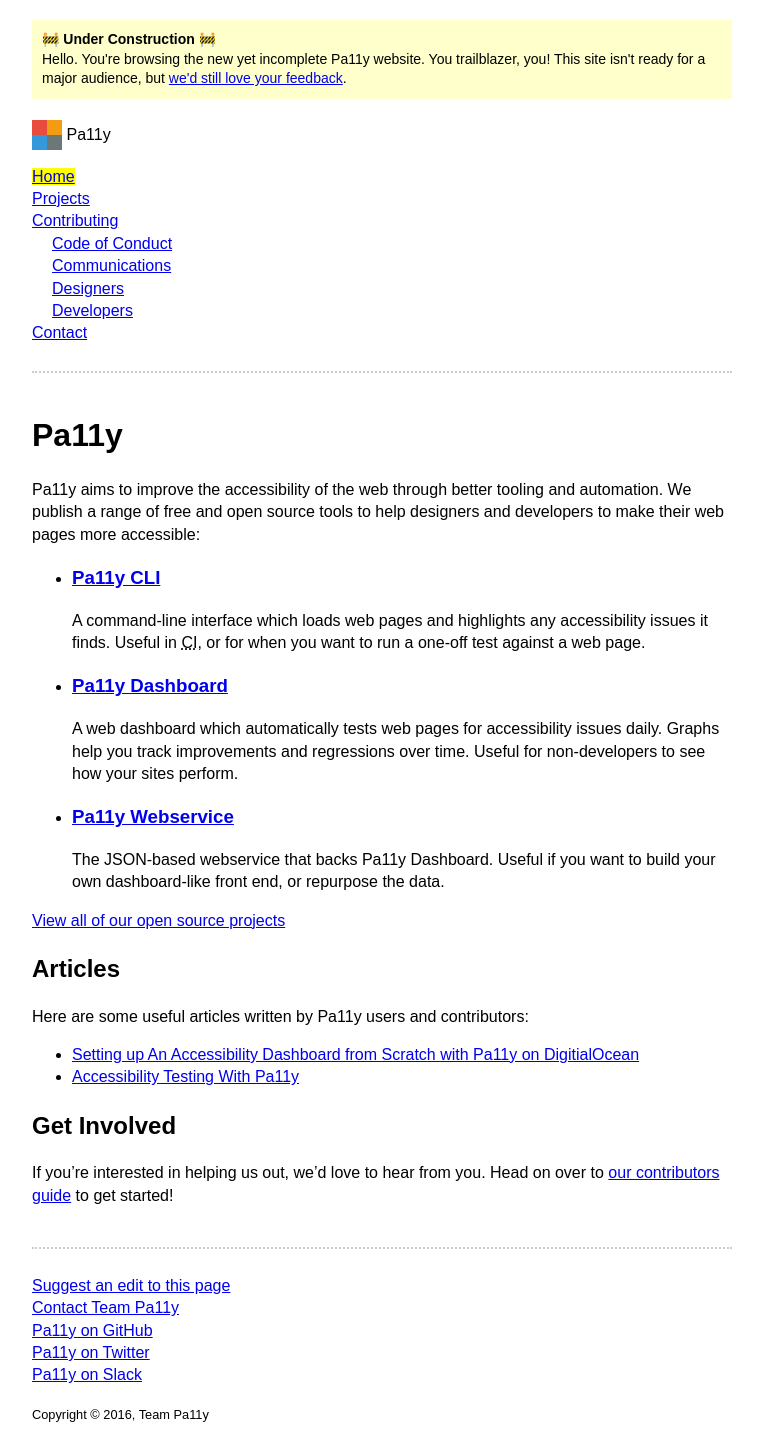
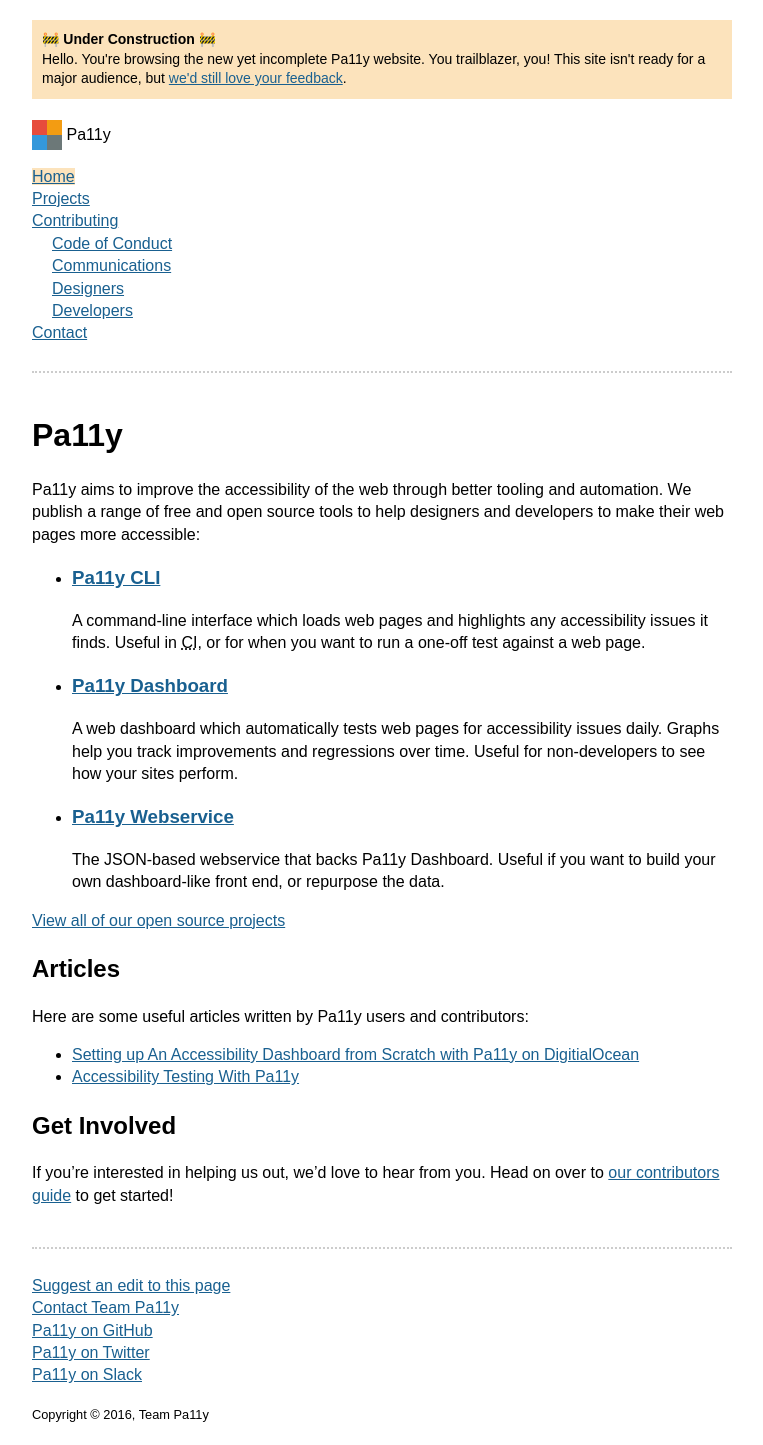
Before and after one commit to pa11y/pa11y.github.io, a Jekyll site: the page built from pages/home.md, in a window 1280 px wide. Shown: the whole page, without its empty margins (258-1021 px from the left). Built offline with Jekyll 4.4.1, drawn with Linux system fonts in a browser that asks for light colours; emoji names are drawn with the system emoji font.

Commit message:
Add a few silly style tweaks

```diff
--- a/asset/style/site.scss
+++ b/asset/style/site.scss
@@ -7,12 +7,39 @@
 
 @import "vendor/normalize";
 
+
+// Config
+// ------
+
+$c-blue: #3498db;
+$c-blue-dark: darken($c-blue, 20%);
+
+$c-grey: #6c7878;
+
+$c-purple: #8a34db;
+$c-purple-dark: darken($c-purple, 20%);
+
+$c-red: #e74c3c;
+
+$c-yellow: #f39c12;
+$c-yellow-light: lighten($c-yellow, 35%);
+
+
+// Site Styles
+// -----------
+
 // Type tweaks just for better reading
 body {
 	line-height: 1.4;
 }
 pre {
 	overflow: auto;
+}
+a {
+	color: $c-blue-dark;
+}
+a:visited {
+	color: $c-purple-dark;
 }
 
 // Page width/positioning
@@ -26,7 +53,7 @@ pre {
 .construction-notice {
 	margin-bottom: 20px;
 	padding: 10px;
-	background-color: #ffc;
+	background-color: $c-yellow-light;
 }
 .construction-notice__content {
 	margin: 0;
@@ -66,7 +93,7 @@ pre {
 	padding-left: 20px;
 }
 .site-navigation__item--current > a {
-	background-color: #ff0;
+	background-color: $c-yellow-light;
 }
 
 // Site footer
```
